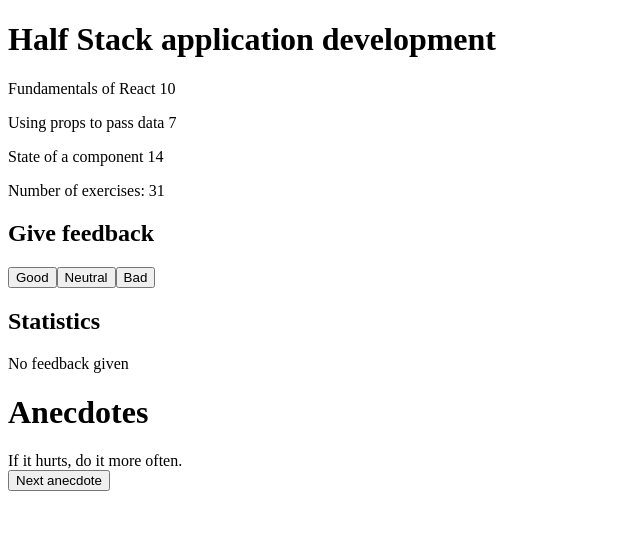
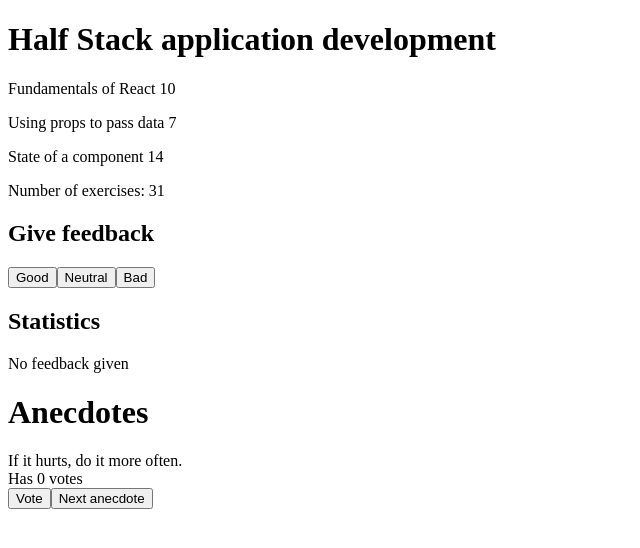
Before and after one commit to Rose1/part-1, a React (Vite) app: page / in a window 1280 px wide. Shown: the top 548 px of the page, without its empty margins (0-640 px from the left). Built offline with nearby package versions, Linux system fonts and the light colour scheme.

Commit message:
Part 1 exercise 1.13

```diff
--- a/src/anecdotes/anecdotes.jsx
+++ b/src/anecdotes/anecdotes.jsx
@@ -4,6 +4,10 @@
 
 const Anecdotes = () => {
     const [selected, setSelected] = useState(0)
+    const [votes, setVotes] = useState([
+        0,0,0,0,0,0,0,0
+    ])
+
     const anecdotes = [
         'If it hurts, do it more often.',
         'Adding manpower to a late software project makes it later!',
@@ -16,13 +20,19 @@
     ]
 
     const handleNextClick = () => {
-        console.log(selected)
-        const random = generateRandomNumber
-        console.log(random)
+        const random = generateRandomNumber()
+        console.log('random', random)
         const updateSelected = random
         setSelected(updateSelected)
 
     }
+    const handleVote = (props) => {
+        console.log(props)
+        const copy = [...votes]
+        copy[props] += 1
+        setVotes(copy)
+    }
+
     const Button = ({handleClick, text}) => (
         <button onClick={handleClick}>{text}</button>
     )
@@ -32,6 +42,8 @@
         <div>
             <h1>Anecdotes</h1>
             <div>{anecdotes[selected]}</div>
+            <div>Has {votes[selected]} votes</div>
+            <Button handleClick={()=>handleVote(selected)} text='Vote'/>
             <Button handleClick={handleNextClick} text='Next anecdote'/>
         </div>
     )
```
